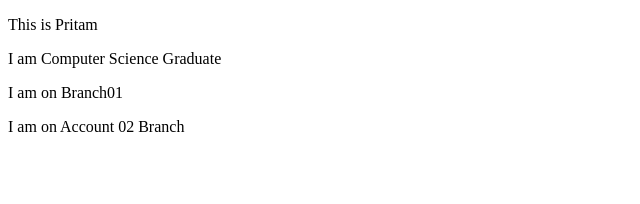
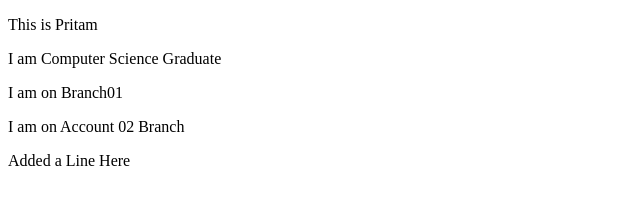
Before and after one commit to PritamChakrabortyShuvo/Practice-Git, a plain HTML site: page index.html in a window 1280 px wide. Shown: the whole page, without its empty margins (0-640 px from the left). Drawn offline with Linux system fonts and the light colour scheme.

Commit message:
Line Added from Shuvo

```diff
--- a/index.html
+++ b/index.html
@@ -10,5 +10,6 @@
     <p> I am Computer Science Graduate</p>
     <p>I am on Branch01</p>
     <p> I am on Account 02 Branch</p>
+    <p> Added a Line Here</p>
 </body>
 </html>
```
